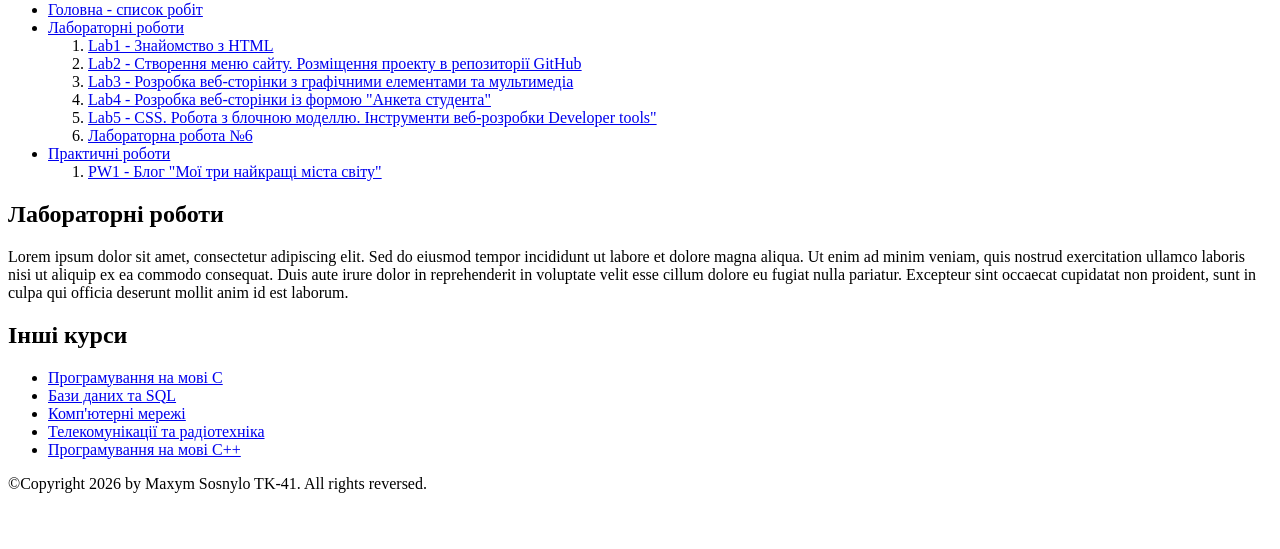
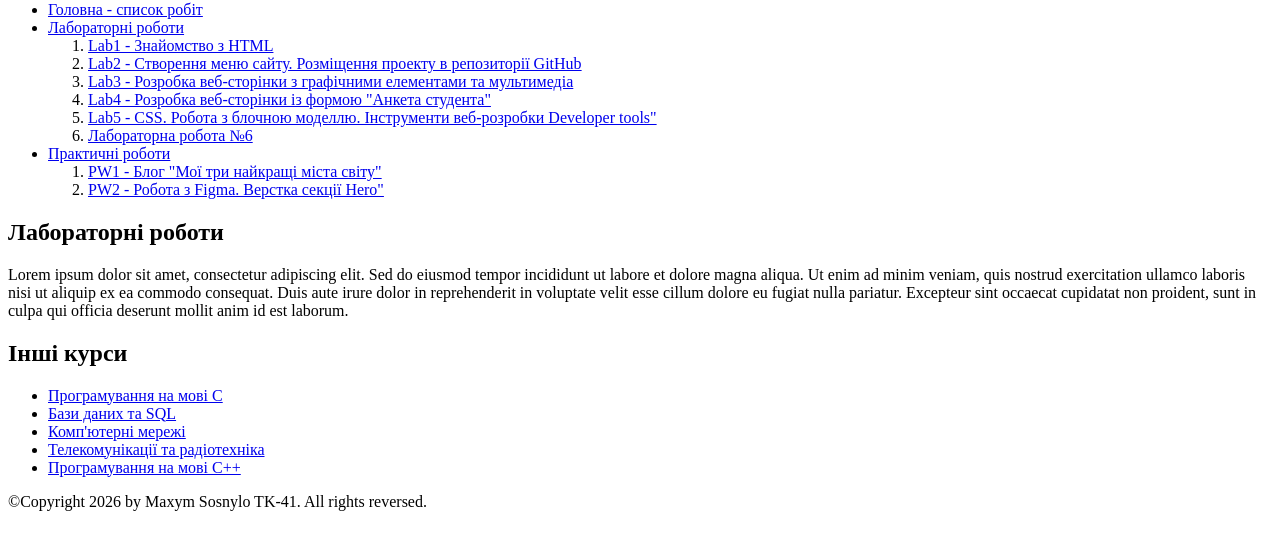
Before and after one commit to Kvitochku/ip_labs, a plain HTML site: page index.html in a window 1280 px wide. Shown: the part 79-628 px from the top of the page. Drawn offline with Linux system fonts and the light colour scheme.

Commit message:
Add link to PW2 project in index.html

```diff
--- a/index.html
+++ b/index.html
@@ -27,6 +27,7 @@
             <a href="#pw-section">Практичні роботи</a>
             <ol>
                 <li><a href="pw1/index.html">PW1 - Блог "Мої три найкращі міста світу"</a></li>
+                     <li><a href="pw2/index.html">PW2 - Робота з Figma. Верстка секції Hero"</a></li>
             </ol>
         </li>
         </ul>
```
